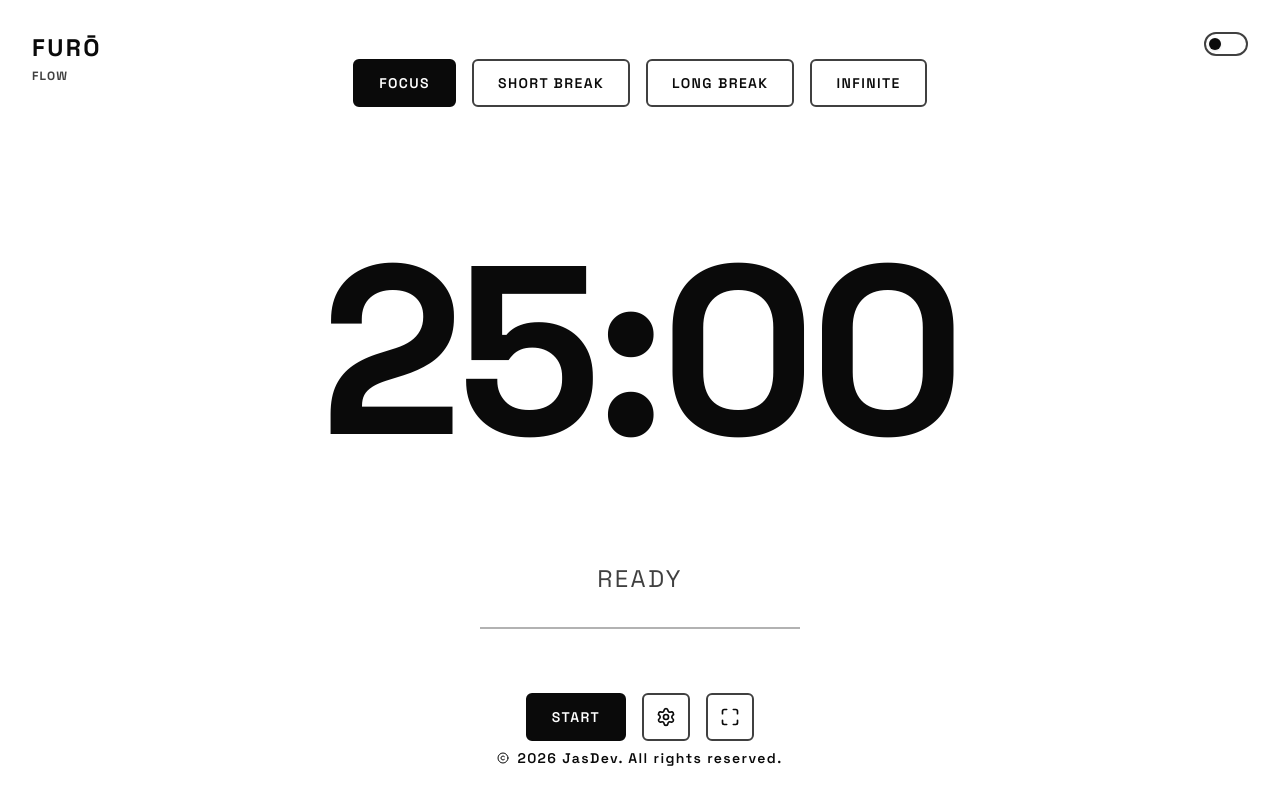
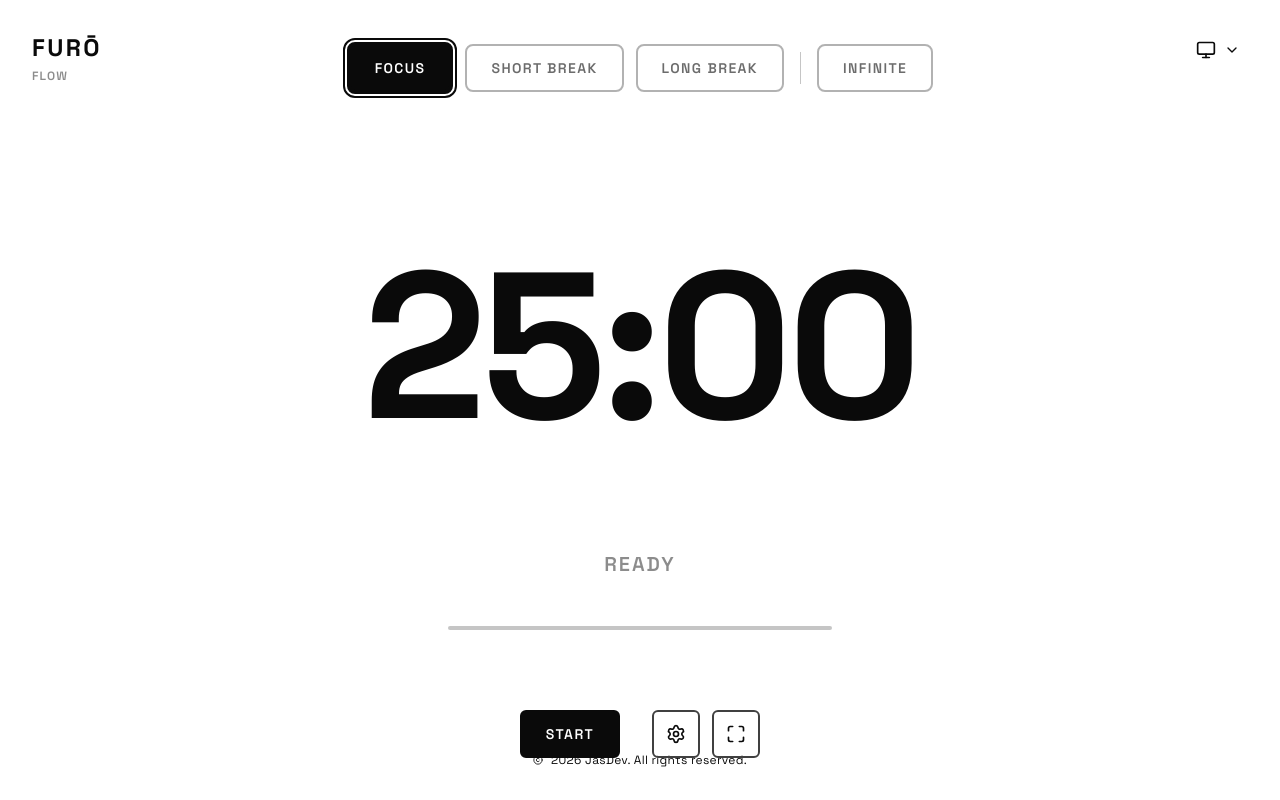
Before and after one commit to JasperTabin/Furo, a React (Vite) app: page / in a window 1280 px wide. Built offline with nearby package versions, Linux system fonts and the light colour scheme.

Commit message:
Added GSAP on load animation. tweaked UI fix bugs

```diff
--- a/src/App.tsx
+++ b/src/App.tsx
@@ -1,5 +1,6 @@
 import { useState, useEffect, useRef } from "react";
 import { useTimer } from "./hooks/useTimer";
+import { usePageLoadAnimation } from "./hooks/usePageLoadAnimation";
 import { Timer } from "./components/Timer";
 import { Controls } from "./components/Controls";
 import { Settings } from "./components/Settings";
@@ -36,30 +37,33 @@ function App() {
     useState<TimerSettings>(loadSettings());
   const [settingsVersion, setSettingsVersion] = useState(0);
 
-  const hideTimeout = useRef<number | null>(null);
   const appRef = useRef<HTMLDivElement>(null);
+  const headerRef = useRef<HTMLDivElement>(null);
+  const themeToggleRef = useRef<HTMLDivElement>(null);
+  const settingsRef = useRef<HTMLDivElement>(null);
+  const timerRef = useRef<HTMLDivElement>(null);
+  const controlsRef = useRef<HTMLDivElement>(null);
+  const footerRef = useRef<HTMLDivElement>(null);
 
   const { theme } = useTheme();
   const { mode, status, timeLeft, totalTime, start, pause, reset, switchMode } =
     useTimer(timerSettings);
+
+  usePageLoadAnimation({
+    appRef,
+    headerRef,
+    themeToggleRef,
+    settingsRef,
+    timerRef,
+    controlsRef,
+    footerRef,
+  });
 
   useEffect(() => {
     if (settingsVersion > 0 && status === "idle") {
       reset();
     }
   }, [settingsVersion, status, reset]);
-
-  const scheduleHide = () => {
-    if (!isFullscreen) return;
-
-    if (hideTimeout.current) {
-      clearTimeout(hideTimeout.current);
-    }
-
-    hideTimeout.current = window.setTimeout(() => {
-      setShowControls(false);
-    }, 1000);
-  };
 
   const toggleFullscreen = () => {
     if (!isFullscreen && appRef.current) {
@@ -103,46 +107,30 @@ function App() {
         color: "var(--color-fg)",
       }}
     >
-      {/* Header */}
       {!isFullscreen && (
-        <div className="absolute top-8 left-8">
+        <div ref={headerRef} className="absolute top-8 left-8">
           <h1 className="text-2xl font-bold tracking-widest">FURŌ</h1>
-          <p className="mt-1 text-xs font-bold tracking-widest text-border">
+          <p className="mt-1 text-xs font-semibold tracking-widest text-(--color-border) opacity-60">
             FLOW
           </p>
         </div>
       )}
 
       {!isFullscreen && (
-        <div className="absolute top-8 right-8">
+        <div ref={themeToggleRef} className="absolute top-8 right-8">
           <ThemeToggle />
         </div>
       )}
 
-      {/* Hover zone (fullscreen only) */}
-      {isFullscreen && (
-        <div
-          className="absolute bottom-0 left-0 w-full h-24 z-50"
-          onMouseEnter={() => setShowControls(true)}
-          onMouseLeave={scheduleHide}
-        />
-      )}
-
-      {/* Main content */}
-      <div
-        className={`flex flex-col items-center transition-all duration-500 ${
-          isFullscreen ? "gap-32" : "gap-16"
-        }`}
-      >
-        {/* Settings */}
+      <div className="flex flex-col items-center gap-24">
         {!isFullscreen && (
-          <div className="z-50">
+          <div ref={settingsRef} className="z-50">
             <Settings onSwitchMode={switchMode} currentMode={mode} />
           </div>
         )}
 
-        {/* Timer */}
-        <div>
+        <div className="relative flex flex-col items-center gap-20">
+          <div ref={timerRef}>
             <Timer
               status={status}
               timeLeft={timeLeft}
@@ -151,11 +139,17 @@ function App() {
             />
           </div>
 
-        {/* Controls */}
-        {(showControls || !isFullscreen) && (
+          {isFullscreen ? (
             <div
-            className={`z-50 transition-opacity duration-300 ${
-              isFullscreen && !showControls ? "opacity-0" : "opacity-100"
+              className="relative"
+              onMouseEnter={() => setShowControls(true)}
+              onMouseLeave={() => setShowControls(false)}
+            >
+              <div className="absolute bottom-full left-1/2 -translate-x-1/2 w-full h-32" />
+
+              <div
+                className={`z-50 transition-opacity duration-500 ease-in-out ${
+                  !showControls ? "opacity-0" : "opacity-100"
                 }`}
               >
                 <Controls
@@ -167,13 +161,28 @@ function App() {
                   onSettingsClick={() => setIsSettingsOpen(true)}
                 />
               </div>
+            </div>
+          ) : (
+            <div ref={controlsRef} className="z-50">
+              <Controls
+                status={status}
+                onStart={start}
+                onPause={pause}
+                onReset={reset}
+                onFullscreenChange={toggleFullscreen}
+                onSettingsClick={() => setIsSettingsOpen(true)}
+              />
+            </div>
           )}
         </div>
+      </div>
 
-      {/* Footer */}
       {!isFullscreen && (
-        <div className="absolute bottom-8 flex items-center gap-2 text-sm font-semibold tracking-widest">
-          <Copyright size={12} />
+        <div
+          ref={footerRef}
+          className="absolute bottom-8 flex items-center gap-2 text-xs tracking-wide"
+        >
+          <Copyright size={10} />
           2026 JasDev. All rights reserved.
         </div>
       )}
--- a/src/components/Controls.tsx
+++ b/src/components/Controls.tsx
@@ -13,24 +13,20 @@ interface ControlsProps {
   onSettingsClick?: () => void;
 }
 
-/* ─────────────────────────────
-   Tailwind class presets
-   ───────────────────────────── */
-
 const buttonBase =
-  "px-6 py-3 text-sm tracking-widest font-semibold rounded-md border-2 transition-all duration-200";
+  "px-6 py-3 text-sm tracking-widest font-semibold rounded-md border-2 transition-all duration-200 hover:scale-105 focus:outline-none focus:ring-2 focus:ring-[var(--color-fg)] focus:ring-offset-2 focus:ring-offset-[var(--color-bg)]";
 
 const buttonActive =
-  "bg-[var(--color-fg)] text-[var(--color-bg)] border-[var(--color-fg)]";
+  "bg-[var(--color-fg)] text-[var(--color-bg)] border-[var(--color-fg)] hover:brightness-90";
 
 const buttonInactive =
-  "bg-transparent text-[var(--color-fg)] border-[var(--color-border)] hover:border-[var(--color-fg)]";
+  "bg-transparent text-[var(--color-fg)] border-[var(--color-border)] hover:border-[var(--color-fg)] hover:bg-[var(--color-fg)]/5";
 
 const buttonDanger =
-  "bg-red-600 text-white border-red-600 hover:bg-red-700";
+  "bg-transparent text-red-500 border-red-500/50 hover:border-red-500 hover:bg-red-500/10";
 
 const iconButton =
-  "p-3 rounded-md border-2 bg-transparent text-[var(--color-fg)] border-[var(--color-border)] transition-all duration-200 hover:border-[var(--color-fg)]";
+  "p-3 rounded-md border-2 bg-transparent text-[var(--color-fg)] border-[var(--color-border)] transition-all duration-200 hover:border-[var(--color-fg)] hover:bg-[var(--color-fg)]/5 hover:scale-105 focus:outline-none focus:ring-2 focus:ring-[var(--color-fg)] focus:ring-offset-2 focus:ring-offset-[var(--color-bg)]";
 
 /* ───────────────────────────── */
 
@@ -54,20 +50,24 @@ export const Controls = ({
   };
 
   return (
-    <div className="flex items-center justify-center gap-4">
+    <div className="flex items-center justify-center gap-3">
       {isIdle ? (
         <>
           <button
             onClick={onStart}
             className={`${buttonBase} ${buttonActive}`}
+            aria-label="Start timer"
           >
             START
           </button>
+
+          <div className="mx-1" />
 
           <button
             onClick={onSettingsClick}
             className={iconButton}
             aria-label="Open settings"
+            title="Settings"
           >
             <SettingsIcon size={20} />
           </button>
@@ -76,6 +76,7 @@ export const Controls = ({
             onClick={toggleFullscreen}
             className={iconButton}
             aria-label={isFullscreen ? "Exit fullscreen" : "Enter fullscreen"}
+            title={isFullscreen ? "Exit fullscreen" : "Enter fullscreen"}
           >
             {isFullscreen ? <Minimize size={20} /> : <Maximize size={20} />}
           </button>
@@ -87,13 +88,17 @@ export const Controls = ({
             className={`${buttonBase} ${
               isRunning ? buttonActive : buttonInactive
             }`}
+            aria-label={isRunning ? "Pause timer" : "Resume timer"}
+            title={isRunning ? "Pause (Space)" : "Resume (Space)"}
           >
-            {isRunning ? "PAUSE" : "START"}
+            {isRunning ? "PAUSE" : "RESUME"}
           </button>
 
           <button
             onClick={onReset}
             className={`${buttonBase} ${buttonDanger}`}
+            aria-label="Stop and reset timer"
+            title="Stop timer"
           >
             STOP
           </button>
@@ -101,14 +106,19 @@ export const Controls = ({
           <button
             onClick={onReset}
             className={`${buttonBase} ${buttonInactive}`}
+            aria-label="Reset timer"
+            title="Reset timer"
           >
             RESET
           </button>
+
+          <div className="mx-1" />
 
           <button
             onClick={onSettingsClick}
             className={iconButton}
             aria-label="Open settings"
+            title="Settings"
           >
             <SettingsIcon size={20} />
           </button>
@@ -117,6 +127,7 @@ export const Controls = ({
             onClick={toggleFullscreen}
             className={iconButton}
             aria-label={isFullscreen ? "Exit fullscreen" : "Enter fullscreen"}
+            title={isFullscreen ? "Exit fullscreen (F)" : "Enter fullscreen (F)"}
           >
             {isFullscreen ? <Minimize size={20} /> : <Maximize size={20} />}
           </button>
--- a/src/components/Settings.tsx
+++ b/src/components/Settings.tsx
@@ -7,29 +7,26 @@ interface SettingsProps {
   currentMode: TimerMode;
 }
 
-/* ─────────────────────────────
-   Tailwind class presets
-   ───────────────────────────── */
-
 const buttonBase =
-  "px-6 py-3 text-sm font-semibold tracking-widest rounded-md border-2 transition-all duration-200";
+  "px-6 py-3 text-sm font-semibold tracking-widest rounded-lg transition-all duration-200 focus:outline-none focus:ring-2 focus:ring-[var(--color-fg)] focus:ring-offset-2 focus:ring-offset-[var(--color-bg)]";
 
 const buttonActive =
-  "bg-[var(--color-fg)] text-[var(--color-bg)] border-[var(--color-fg)]";
+  "bg-[var(--color-fg)] text-[var(--color-bg)] border-4 border-[var(--color-fg)] outline outline-2 outline-[var(--color-fg)] outline-offset-2";
 
 const buttonInactive =
-  "bg-transparent text-[var(--color-fg)] border-[var(--color-border)] hover:border-[var(--color-fg)]";
+  "bg-transparent text-[var(--color-fg)]/60 border-2 border-[var(--color-border)]/40 hover:text-[var(--color-fg)] hover:border-[var(--color-fg)] hover:bg-[var(--color-fg)]/5 hover:scale-105";
 
-/* ───────────────────────────── */
 
 export const Settings = ({ onSwitchMode, currentMode }: SettingsProps) => {
   return (
-    <div className="flex items-center justify-center gap-4">
+    <div className="flex items-center justify-center gap-3">
       <button
         onClick={() => onSwitchMode("focus")}
         className={`${buttonBase} ${
           currentMode === "focus" ? buttonActive : buttonInactive
         }`}
+        aria-label="Switch to focus mode"
+        aria-pressed={currentMode === "focus"}
       >
         FOCUS
       </button>
@@ -39,6 +36,8 @@ export const Settings = ({ onSwitchMode, currentMode }: SettingsProps) => {
         className={`${buttonBase} ${
           currentMode === "shortbreak" ? buttonActive : buttonInactive
         }`}
+        aria-label="Switch to short break mode"
+        aria-pressed={currentMode === "shortbreak"}
       >
         SHORT BREAK
       </button>
@@ -48,15 +47,21 @@ export const Settings = ({ onSwitchMode, currentMode }: SettingsProps) => {
         className={`${buttonBase} ${
           currentMode === "longBreak" ? buttonActive : buttonInactive
         }`}
+        aria-label="Switch to long break mode"
+        aria-pressed={currentMode === "longBreak"}
       >
         LONG BREAK
       </button>
+
+      <div className="h-8 w-px bg-(--color-border)/30 mx-1" />
 
       <button
         onClick={() => onSwitchMode("infinite")}
         className={`${buttonBase} ${
           currentMode === "infinite" ? buttonActive : buttonInactive
         }`}
+        aria-label="Switch to infinite mode"
+        aria-pressed={currentMode === "infinite"}
       >
         INFINITE
       </button>
--- a/src/components/ThemeToggle.tsx
+++ b/src/components/ThemeToggle.tsx
@@ -1,37 +1,126 @@
 // components/ThemeToggle.tsx
 
+import { useState, useRef, useEffect } from "react";
+import { Monitor, Moon, Sun, ChevronDown } from "lucide-react";
 import { useTheme } from "../hooks/useTheme";
 
 /* ─────────────────────────────
    Tailwind class presets
    ───────────────────────────── */
 
-const toggleWrapper =
-  "relative inline-block w-11 h-6 cursor-pointer";
+const buttonClass =
+  "flex items-center gap-2 p-2 rounded-md hover:bg-[var(--color-border)]/20 transition-colors";
 
-const toggleTrack =
-  "absolute inset-0 rounded-full border-2 border-[var(--color-border)] transition-colors duration-200 ease-in-out";
+const dropdownClass =
+  "absolute top-12 right-0 w-48 bg-[var(--color-bg)] border-2 border-[var(--color-border)] rounded-lg shadow-xl overflow-hidden z-50";
 
-const toggleThumb =
-  "absolute top-1/2 left-[0.3rem] size-3 -translate-y-1/2 rounded-full bg-[var(--color-fg)] shadow-sm transition-transform duration-200 ease-in-out peer-checked:translate-x-[1.3rem]";
+const menuItemClass =
+  "flex items-center gap-3 px-4 py-3 hover:bg-[var(--color-border)]/20 transition-colors cursor-pointer";
+
+const menuItemActive =
+  "flex items-center gap-3 px-4 py-3 bg-[var(--color-border)]/30 cursor-pointer";
 
 /* ───────────────────────────── */
 
+type ThemeOption = "light" | "dark" | "system";
+
 export const ThemeToggle = () => {
-  const { theme, toggleTheme } = useTheme();
+  const { theme, setThemeMode } = useTheme();
+  const [isOpen, setIsOpen] = useState(false);
+  const dropdownRef = useRef<HTMLDivElement>(null);
+
+  // Close dropdown when clicking outside
+  useEffect(() => {
+    const handleClickOutside = (event: MouseEvent) => {
+      if (
+        dropdownRef.current &&
+        !dropdownRef.current.contains(event.target as Node)
+      ) {
+        setIsOpen(false);
+      }
+    };
+
+    document.addEventListener("mousedown", handleClickOutside);
+    return () => document.removeEventListener("mousedown", handleClickOutside);
+  }, []);
+
+  const handleThemeSelect = (themeOption: ThemeOption) => {
+    setThemeMode(themeOption);
+    setIsOpen(false);
+  };
+
+  const getCurrentIcon = () => {
+    if (theme === "light") return <Sun size={20} />;
+    if (theme === "dark") return <Moon size={20} />;
+    return <Monitor size={20} />;
+  };
 
   return (
-    <label className={toggleWrapper}>
-      <input
-        type="checkbox"
-        checked={theme === "dark"}
-        onChange={toggleTheme}
-        className="peer sr-only"
-        aria-label="Toggle theme"
-      />
+    <div ref={dropdownRef} className="relative">
+      {/* Toggle Button */}
+      <button
+        onClick={() => setIsOpen(!isOpen)}
+        className={buttonClass}
+        aria-label="Theme options"
+      >
+        {getCurrentIcon()}
+        <ChevronDown
+          size={16}
+          className={`transition-transform duration-200 ${
+            isOpen ? "rotate-180" : "rotate-0"
+          }`}
+        />
+      </button>
 
-      <span className={toggleTrack} />
-      <span className={toggleThumb} />
-    </label>
+      {/* Dropdown Menu */}
+      {isOpen && (
+        <div className={dropdownClass}>
+          {/* Light Option */}
+          <div
+            onClick={() => handleThemeSelect("light")}
+            className={theme === "light" ? menuItemActive : menuItemClass}
+          >
+            <Sun size={18} />
+            <div className="flex-1">
+              <div className="text-sm font-semibold">Light</div>
+              <div className="text-xs text-(--color-border)">Light mode</div>
+            </div>
+            {theme === "light" && (
+              <div className="w-2 h-2 rounded-full bg-(--color-fg)" />
+            )}
+          </div>
+
+          {/* Dark Option */}
+          <div
+            onClick={() => handleThemeSelect("dark")}
+            className={theme === "dark" ? menuItemActive : menuItemClass}
+          >
+            <Moon size={18} />
+            <div className="flex-1">
+              <div className="text-sm font-semibold">Dark</div>
+              <div className="text-xs text-(--color-border)">Dark mode</div>
+            </div>
+            {theme === "dark" && (
+              <div className="w-2 h-2 rounded-full bg-(--color-fg)" />
+            )}
+          </div>
+
+          {/* System Option */}
+          <div
+            onClick={() => handleThemeSelect("system")}
+            className={theme === "system" ? menuItemActive : menuItemClass}
+          >
+            <Monitor size={18} />
+            <div className="flex-1">
+              <div className="text-sm font-semibold">System</div>
+              <div className="text-xs text-(--color-border)">Follow system</div>
+            </div>
+            {theme === "system" && (
+              <div className="w-2 h-2 rounded-full bg-(--color-fg)" />
+            )}
+          </div>
+        </div>
+      )}
+    </div>
   );
 };
--- a/src/components/Timer.tsx
+++ b/src/components/Timer.tsx
@@ -15,24 +15,28 @@ interface TimerProps {
    ───────────────────────────── */
 
 const containerBase =
-  "flex flex-col items-center justify-center gap-8 transition-all duration-500";
+  "flex flex-col items-center justify-center gap-12 transition-all duration-500";
 
-const timeBase = "font-bold tracking-tight transition-all duration-500";
+const timeBase = "font-bold tracking-tight transition-all duration-500 select-none";
 
-const timeFullscreen = "text-[25rem] leading-none";
+const timeFullscreen = "text-[22rem] leading-none";
 
-const timeNormal = "text-[15rem]";
+const timeNormal = "text-[13rem]";
 
 const statusLabel =
-  "tracking-widest text-[var(--color-border)] text-2xl transition-all duration-500";
+  "tracking-widest text-xl font-semibold transition-all duration-500";
+
+const statusIdle = "text-[var(--color-border)] opacity-60";
+
+const statusRunning = "text-[var(--color-fg)] opacity-90 animate-pulse";
+
+const statusPaused = "text-[var(--color-border)] opacity-80";
 
 const progressTrack =
-  "h-0.5 w-80 bg-[var(--color-border)]/40 transition-all duration-500";
+  "h-1 w-96 bg-[var(--color-border)]/30 rounded-full overflow-hidden transition-all duration-500";
 
 const progressFill =
-  "h-full bg-[var(--color-fg)] transition-all duration-1000 ease-linear";
-
-/* ───────────────────────────── */
+  "h-full bg-[var(--color-fg)] transition-all duration-1000 ease-linear shadow-lg shadow-[var(--color-fg)]/30";
 
 export const Timer = ({
   status,
@@ -51,22 +55,45 @@ export const Timer = ({
     }
   };
 
+  const getStatusClass = (status: TimerStatus): string => {
+    switch (status) {
+      case "idle":
+        return statusIdle;
+      case "running":
+        return statusRunning;
+      case "paused":
+        return statusPaused;
+    }
+  };
+
   const progress = ((totalTime - timeLeft) / totalTime) * 100;
+  const remainingMinutes = Math.ceil(timeLeft / 60);
+  const progressPercentage = Math.round(progress);
 
   return (
     <div className={containerBase}>
-      {/* Timer Display */}
+
       <div
         className={`${timeBase} ${isFullscreen ? timeFullscreen : timeNormal}`}
+        role="timer"
+        aria-live="polite"
+        aria-atomic="true"
       >
         {formatTime(timeLeft)}
       </div>
 
-      {/* Status Label */}
-      <div className={statusLabel}>{getStatusLabel(status)}</div>
+      <div className="flex flex-col items-center gap-2">
+        <div className={`${statusLabel} ${getStatusClass(status)}`}>
+          {getStatusLabel(status)}
+        </div>
+        {status === "running" && totalTime > 0 && (
+          <div className="text-sm text-(--color-border) opacity-70">
+            {remainingMinutes} min left · {progressPercentage}% complete
+          </div>
+        )}
+      </div>
 
-      {/* Progress Bar */}
-      <div className={progressTrack}>
+      <div className={progressTrack} role="progressbar" aria-valuenow={progressPercentage} aria-valuemin={0} aria-valuemax={100}>
         <div className={progressFill} style={{ width: `${progress}%` }} />
       </div>
     </div>
--- /dev/null
+++ b/src/hooks/usePageLoadAnimation.ts
@@ -0,0 +1,69 @@
+import { useEffect, type RefObject } from "react";
+import { gsap } from "gsap";
+
+interface AnimationRefs {
+  appRef: RefObject<HTMLDivElement | null>;
+  headerRef: RefObject<HTMLDivElement | null>;
+  themeToggleRef: RefObject<HTMLDivElement | null>;
+  settingsRef: RefObject<HTMLDivElement | null>;
+  timerRef: RefObject<HTMLDivElement | null>;
+  controlsRef: RefObject<HTMLDivElement | null>;
+  footerRef: RefObject<HTMLDivElement | null>;
+}
+
+export const usePageLoadAnimation = (refs: AnimationRefs) => {
+  useEffect(() => {
+    if (!refs.appRef.current) return;
+
+    const ctx = gsap.context(() => {
+      const tl = gsap.timeline({ defaults: { ease: "power3.out" } });
+
+      if (refs.headerRef.current) {
+        tl.from(refs.headerRef.current, { y: -50, opacity: 0, duration: 0.8 });
+      }
+
+      if (refs.themeToggleRef.current) {
+        tl.from(
+          refs.themeToggleRef.current,
+          { y: -50, opacity: 0, duration: 0.8 },
+          "-=0.6",
+        );
+      }
+
+      if (refs.settingsRef.current) {
+        tl.from(
+          refs.settingsRef.current,
+          { y: 30, opacity: 0, duration: 0.8 },
+          "-=0.4",
+        );
+      }
+
+      if (refs.timerRef.current) {
+        tl.from(
+          refs.timerRef.current,
+          { scale: 0.8, opacity: 0, duration: 1 },
+          "-=0.6",
+        );
+      }
+
+      if (refs.controlsRef.current) {
+        tl.from(
+          refs.controlsRef.current,
+          { y: 30, opacity: 0, duration: 0.8 },
+          "-=0.6",
+        );
+      }
+
+      if (refs.footerRef.current) {
+        tl.from(
+          refs.footerRef.current,
+          { y: 30, opacity: 0, duration: 0.8 },
+          "-=0.6",
+        );
+      }
+    }, refs.appRef);
+
+    return () => ctx.revert();
+    // eslint-disable-next-line react-hooks/exhaustive-deps
+  }, []);
+};
--- a/src/hooks/useTheme.ts
+++ b/src/hooks/useTheme.ts
@@ -1,25 +1,46 @@
 // hooks/useTheme.ts
 import { useEffect, useState } from "react";
 
-type Theme = "light" | "dark";
+type Theme = "light" | "dark" | "system";
 
 export const useTheme = () => {
   const [theme, setTheme] = useState<Theme>(() => {
-    // Check localStorage or default to light
-    const stored = localStorage.getItem("theme");
-    return (stored as Theme) || "light";
+    // Check localStorage or default to system
+    if (typeof window !== "undefined") {
+      const stored = localStorage.getItem("theme") as Theme;
+      return stored || "system";
+    }
+    return "system";
   });
 
   useEffect(() => {
     const root = document.documentElement;
 
-    if (theme === "dark") {
-      root.classList.add("dark");
+    const applyTheme = (themeToApply: "light" | "dark") => {
+      if (themeToApply === "dark") {
+        root.classList.add("dark");
+      } else {
+        root.classList.remove("dark");
+      }
+    };
+
+    if (theme === "system") {
+      const systemPrefersDark = window.matchMedia(
+        "(prefers-color-scheme: dark)"
+      ).matches;
+      applyTheme(systemPrefersDark ? "dark" : "light");
+
+      const mediaQuery = window.matchMedia("(prefers-color-scheme: dark)");
+      const handleChange = (e: MediaQueryListEvent) => {
+        applyTheme(e.matches ? "dark" : "light");
+      };
+
+      mediaQuery.addEventListener("change", handleChange);
+      return () => mediaQuery.removeEventListener("change", handleChange);
     } else {
-      root.classList.remove("dark");
+      applyTheme(theme);
     }
 
-    // Save preference
     localStorage.setItem("theme", theme);
   }, [theme]);
 
@@ -27,5 +48,18 @@ export const useTheme = () => {
     setTheme((prev) => (prev === "dark" ? "light" : "dark"));
   };
 
-  return { theme, toggleTheme };
+  const setThemeMode = (newTheme: Theme) => {
+    setTheme(newTheme);
+  };
+
+  const getAppliedTheme = (): "light" | "dark" => {
+    if (theme === "system") {
+      return window.matchMedia("(prefers-color-scheme: dark)").matches
+        ? "dark"
+        : "light";
+    }
+    return theme;
+  };
+
+  return { theme, toggleTheme, setThemeMode, getAppliedTheme };
 };
```
Also changed, not shown: src/components/SettingsModal.tsx (+63 -36 lines), src/index.css (+4 -3 lines). Lines whose indentation alone changed are shown as unchanged.
